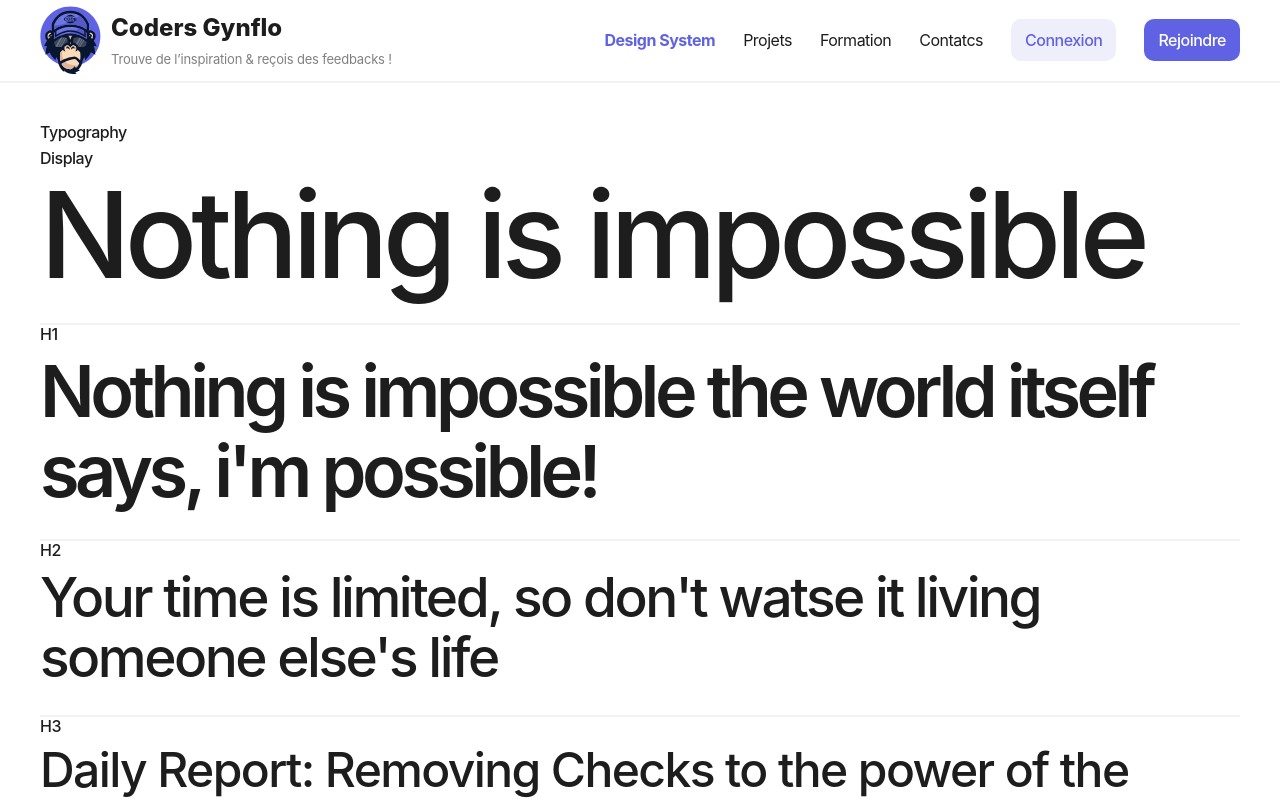
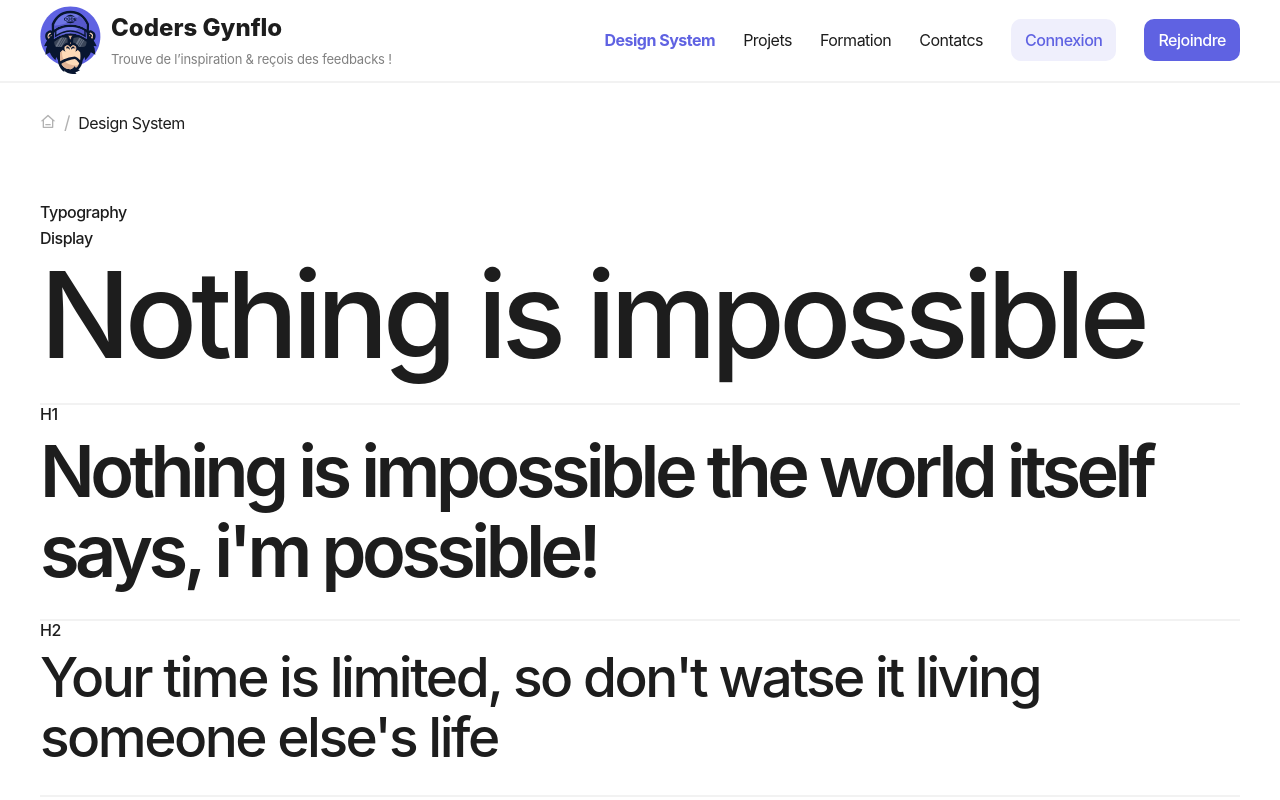
Before and after one commit to gynflo/monkey, a Next.js app: page /design-system in a window 1280 px wide. Shown: the top 800 px of the page. Built offline with nearby package versions, Linux system fonts and the light colour scheme.

Commit message:
Ok Finish Fil Arianne

```diff
--- a/next.config.js
+++ b/next.config.js
@@ -1,6 +1,6 @@
 /** @type {import('next').NextConfig} */
 const nextConfig = {
-  reactStrictMode: true,
+  reactStrictMode: false,
   output: "export",
   images: {
     unoptimized: true,
--- a/src/pages/index.tsx
+++ b/src/pages/index.tsx
@@ -5,7 +5,7 @@ export default function Home() {
   return (
     <>
       <Seo title="Gynflo Project" description="description"></Seo>
-      <Layout>
+      <Layout isDisplayBreadcrumbs={false}>
         <LandingPageContainer />
       </Layout>
     </>
--- a/src/ui/components/Layout/Layout.tsx
+++ b/src/ui/components/Layout/Layout.tsx
@@ -1,14 +1,17 @@
 import { FooterComponent } from "../Navigation/Footer";
 import { Navigation } from "../Navigation/Navigation";
+import { Breadcrumbs } from "../breadcrumbs/bredcrumbs";
 
 interface LayoutProps {
   children?: React.ReactNode;
+  isDisplayBreadcrumbs?: boolean;
 }
 
-export function Layout({ children }: LayoutProps) {
+export function Layout({ children, isDisplayBreadcrumbs = true }: LayoutProps) {
   return (
     <>
       <Navigation />
+      {isDisplayBreadcrumbs && <Breadcrumbs />}
       {children}
       <FooterComponent />
     </>
--- /dev/null
+++ b/src/ui/components/breadcrumbs/bredcrumbs.tsx
@@ -0,0 +1,55 @@
+import { Typography } from "@/ui/design-system";
+import clsx from "clsx";
+import { useRouter } from "next/router";
+import { RiHome3Line } from "react-icons/ri";
+import { v4 } from "uuid";
+import { Container } from "../Container/container";
+import Link from "next/link";
+
+
+
+export function Breadcrumbs() {
+  const router = useRouter();
+  const asPath = router.asPath;
+  console.log("🚀 ~ file: bredcrumbs.tsx:12 ~ Breadcrumbs ~ asPath:", asPath);
+
+  const asPathSegment = asPath.split("/");
+  const lastAsPathSegment = asPathSegment[asPathSegment.length - 1];
+  asPathSegment[0] = "accueil";
+
+  const view = asPathSegment.map((path, index) => (
+    <div key={v4()}>
+      <Link
+        href={
+          index > 0 ? `/${asPathSegment.slice(1, index + 1).join("/")}` : "/"
+        }
+      >
+        <Typography
+          variant="caption3"
+          component="span"
+          className={clsx(
+            path !== lastAsPathSegment ? "text-gray-600" : "text-gray",
+            "capitalize hover:text-gray animate"
+          )}
+        >
+          {path !== asPathSegment[0] ? (
+            path.replaceAll(/-/g, " ")
+          ) : (
+            <RiHome3Line className="inline -mt-1" />
+          )}
+        </Typography>
+        {path !== lastAsPathSegment && (
+          <Typography
+            variant="caption2"
+            component="span"
+            className="ml-2 text-gray-600"
+          >
+            /
+          </Typography>
+        )}
+      </Link>
+    </div>
+  ));
+
+  return <Container className="flex items-center gap-2 p-7">{view}</Container>;
+}
```
